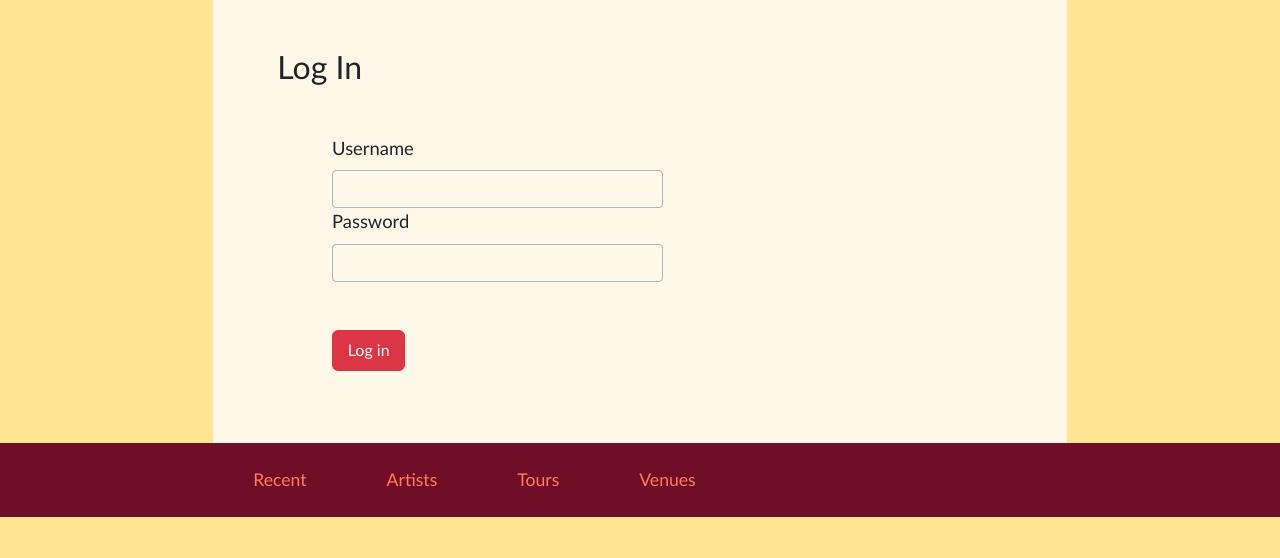
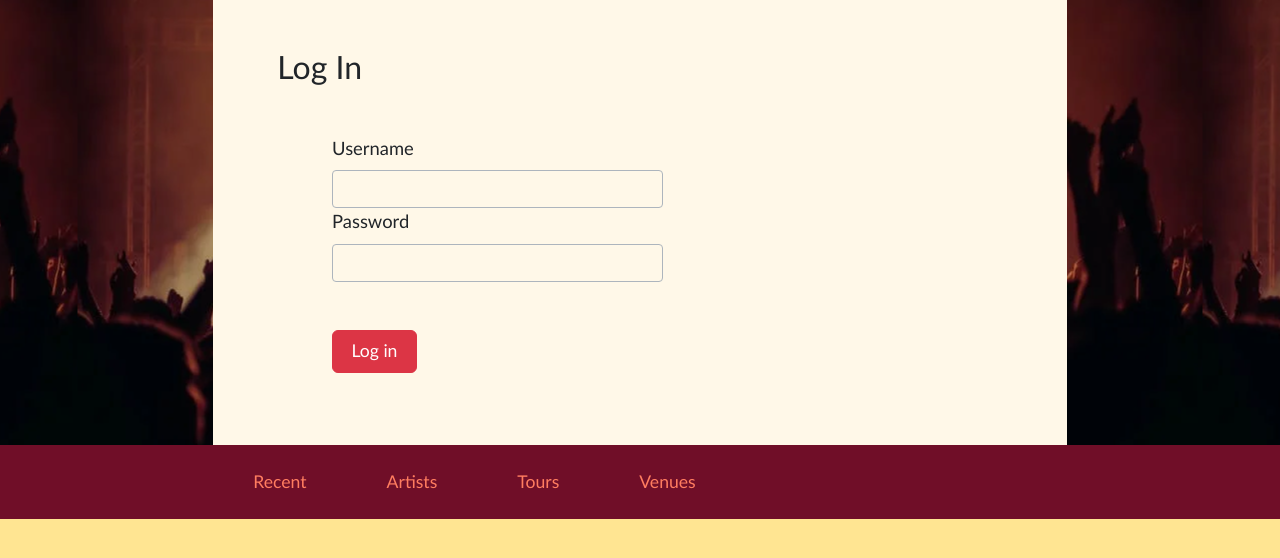
Before and after one commit to mlgranger540/milestone-3, a Flask app: page /login in a window 1280 px wide. Shown: the part 99-657 px from the top of the page. Run offline with Flask 3, Linux system fonts and the light colour scheme; some libraries are stand-ins or nearby versions.

Commit message:
Add background image to log in page + changes to README

```diff
--- a/static/css/style.css
+++ b/static/css/style.css
@@ -118,7 +118,11 @@ ul {
 }
 
 
-/* Forms */
+/* Forms/Log In */
+
+#log-in-panel {
+    height: fit-content;
+}
 
 form, #log-in-title {
     margin-left: 3%;
@@ -133,7 +137,8 @@ form, #log-in-title {
 }
 
 #log-in-button {
-    padding: 1% 2%;
+    font-size: 110%;
+    padding: 1% 2.5%;
 }
 
 
--- a/templates/log-in.html
+++ b/templates/log-in.html
@@ -9,7 +9,7 @@
         </ul>
     {% endif %}
 {% endwith %}
-    <section>
+    <section id="log-in-panel" class="search-panel">
         <div class="row">
             <div class="col-1 col-lg-2 col-xxl-3"></div>
             <div class="article col-10 col-lg-8 col-xxl-6">
```
Also changed, not shown: README.md.
